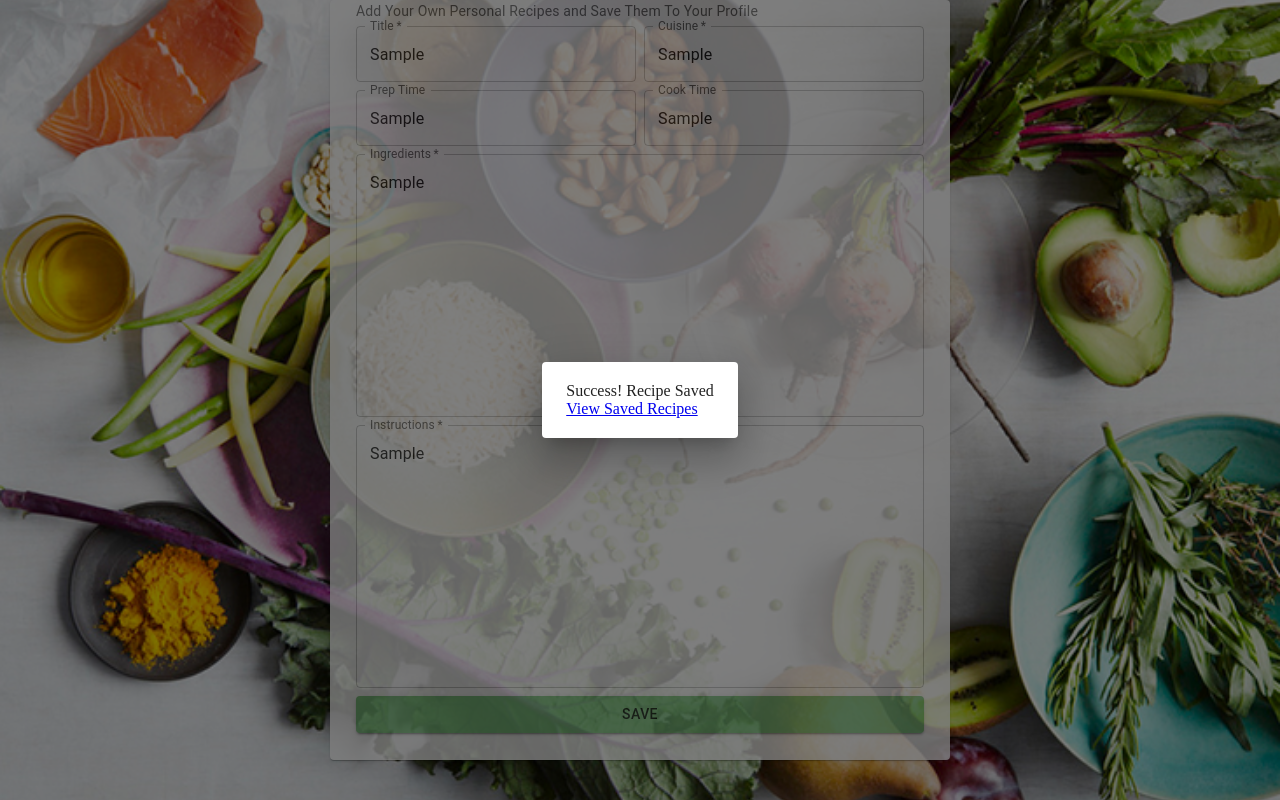
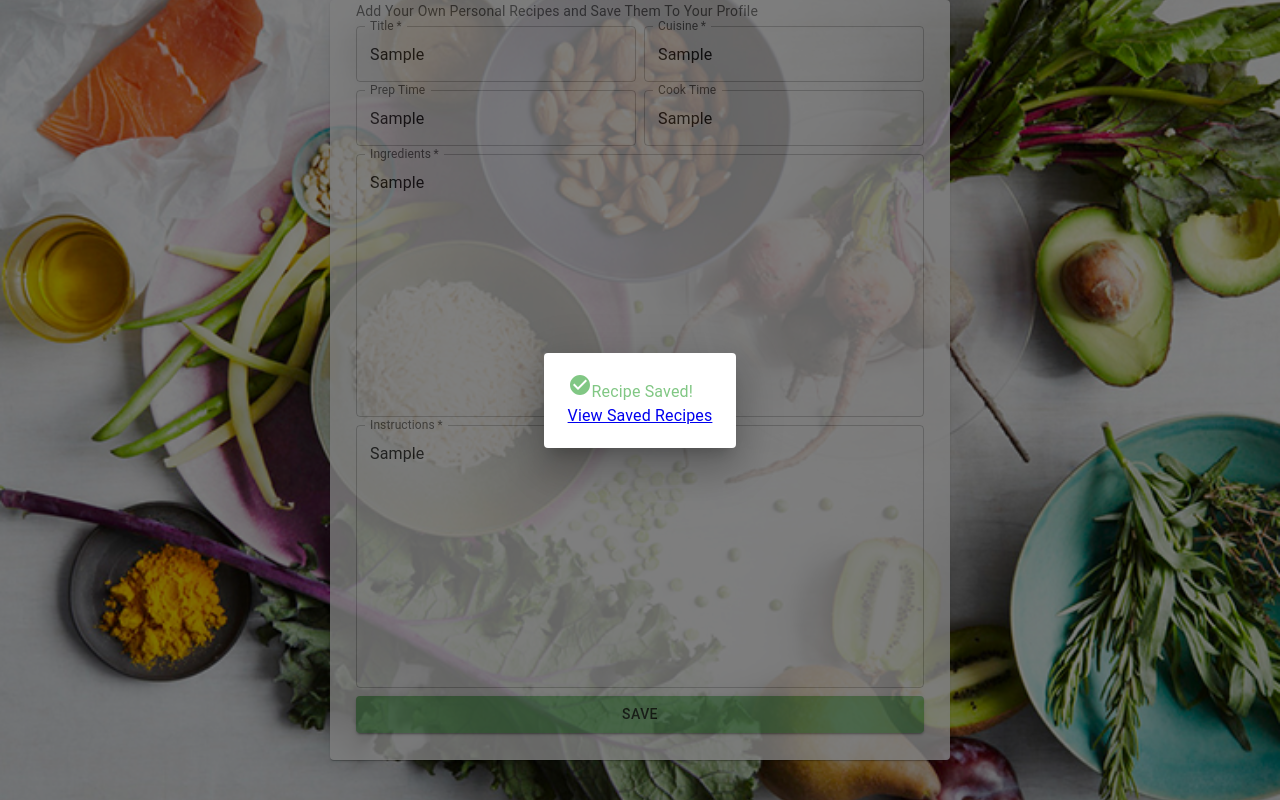
Before and after one commit to FS-Capstone/Waste-Not, a React (Create React App) app: page /create-recipe in a window 1280 px wide. Both pictures are taken after typing "Sample", "Sample", "Sample", "Sample", "Sample", "Sample" into the empty fields and a click on the button "SAVE". Shown: the part 68-868 px from the top of the page. Built offline with nearby package versions, Linux system fonts and the light colour scheme; no server answers.

Commit message:
redirect link working in dialog box and added done icon and changed text color

```diff
--- a/src/components/ConfirmationDialog.js
+++ b/src/components/ConfirmationDialog.js
@@ -1,8 +1,10 @@
 import React from 'react';
 import { Dialog } from '@mui/material';
-import { DialogTitle } from '@mui/material';
+import { DialogContentText } from '@mui/material';
 import { DialogContent } from '@mui/material';
 import { Link } from 'react-router-dom';
+import DoneIcon from '@mui/icons-material/Done';
+import CheckCircleIcon from '@mui/icons-material/CheckCircle';
 
 const ConfirmationDialog = (props) => {
 
@@ -16,12 +18,13 @@ const ConfirmationDialog = (props) => {
     return (
         <Dialog open={open} onClose={handleOnClose}>
             <DialogContent>
-                <div>
-                    Success! Recipe Saved
-                </div>
-                <div>
+            <DialogContentText color='primary'>
+                    <CheckCircleIcon />
+                    Recipe Saved!
+            </DialogContentText>
+            <DialogContentText color='primary'>
                     <Link to='/createdRecipes'>View Saved Recipes</Link>
-                </div>
+            </DialogContentText>
             </DialogContent>
         </Dialog>
     )
```
